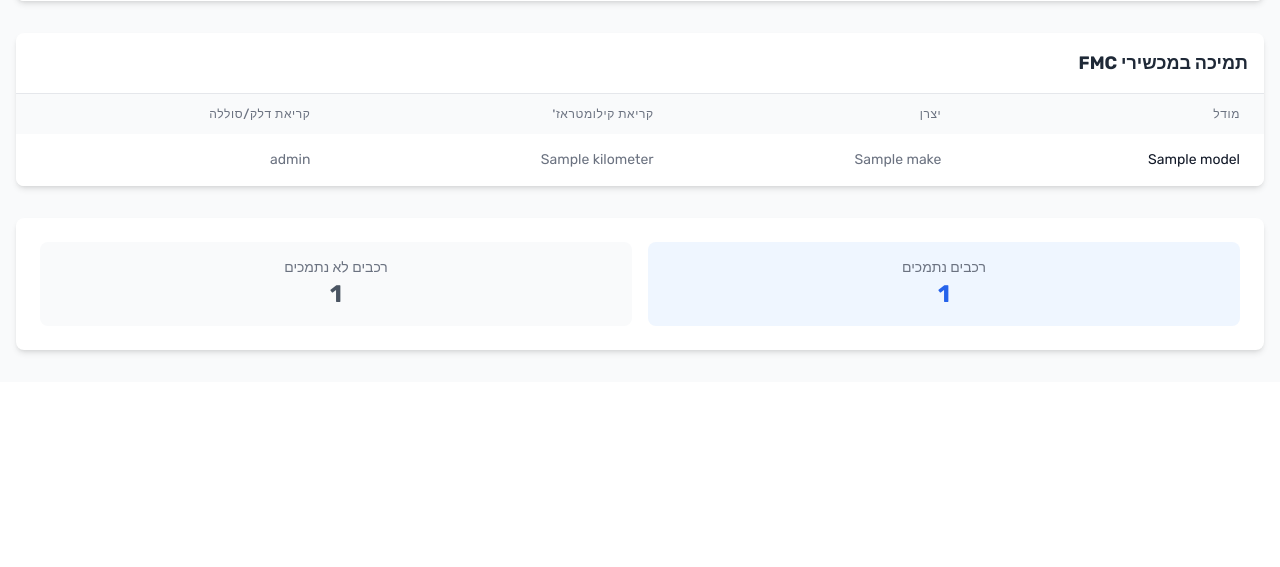
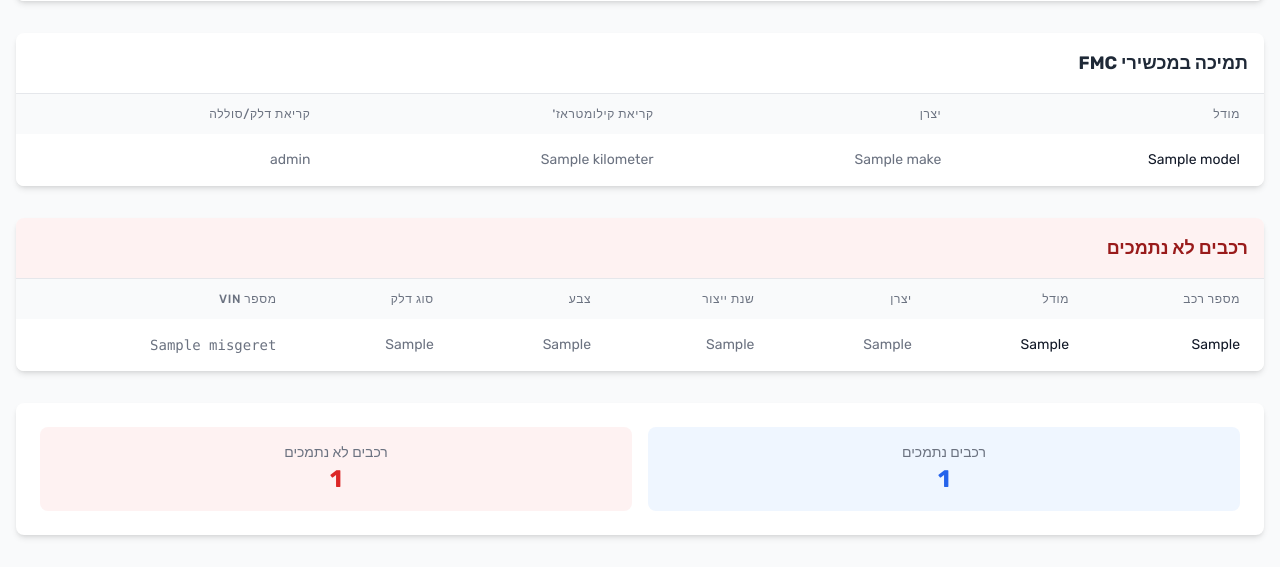
Before and after one commit to naorbarzion/vehicle-vin-search-by-number, a Flask app: template templates/index.html in a window 1280 px wide. Shown: the part 597-1164 px from the top of the page. Before the commit the page ends 952 px from the top, so only its background shows below. Run offline with Flask 2, Linux system fonts and the light colour scheme; the template is opened without the code that fills it: most values are stand-ins (such as "Sample title", 1, 10 or a date in 2020); some libraries are stand-ins or nearby versions.

Commit message:
Update index.html

```diff
--- a/templates/index.html
+++ b/templates/index.html
@@ -155,6 +155,43 @@
             </div>
             {% endif %}
 
+            <!-- Unsupported Vehicles Table -->
+            {% if unsupported_records %}
+            <div class="bg-white rounded-lg shadow-md overflow-hidden">
+                <div class="p-4 border-b border-gray-200 bg-red-50">
+                    <h2 class="text-lg font-semibold text-red-800">רכבים לא נתמכים</h2>
+                </div>
+                <div class="overflow-x-auto">
+                    <table class="min-w-full">
+                        <thead class="bg-gray-50">
+                            <tr>
+                                <th class="px-6 py-3 text-right text-xs font-medium text-gray-500 uppercase tracking-wider">מספר רכב</th>
+                                <th class="px-6 py-3 text-right text-xs font-medium text-gray-500 uppercase tracking-wider">מודל</th>
+                                <th class="px-6 py-3 text-right text-xs font-medium text-gray-500 uppercase tracking-wider">יצרן</th>
+                                <th class="px-6 py-3 text-right text-xs font-medium text-gray-500 uppercase tracking-wider">שנת ייצור</th>
+                                <th class="px-6 py-3 text-right text-xs font-medium text-gray-500 uppercase tracking-wider">צבע</th>
+                                <th class="px-6 py-3 text-right text-xs font-medium text-gray-500 uppercase tracking-wider">סוג דלק</th>
+                                <th class="px-6 py-3 text-right text-xs font-medium text-gray-500 uppercase tracking-wider">מספר VIN</th>
+                            </tr>
+                        </thead>
+                        <tbody class="bg-white divide-y divide-gray-200">
+                            {% for record in unsupported_records %}
+                            <tr class="table-row-fade table-hover">
+                                <td class="px-6 py-4 whitespace-nowrap text-sm text-gray-900">{{ record['mispar_rechev'] }}</td>
+                                <td class="px-6 py-4 whitespace-nowrap text-sm text-gray-900">{{ record['kinuy_mishari'] }}</td>
+                                <td class="px-6 py-4 whitespace-nowrap text-sm text-gray-500">{{ record['tozeret_nm'] }}</td>
+                                <td class="px-6 py-4 whitespace-nowrap text-sm text-gray-500">{{ record['shnat_yitzur'] }}</td>
+                                <td class="px-6 py-4 whitespace-nowrap text-sm text-gray-500">{{ record['tzeva_rechev'] }}</td>
+                                <td class="px-6 py-4 whitespace-nowrap text-sm text-gray-500">{{ record['sug_delek_nm'] }}</td>
+                                <td class="px-6 py-4 whitespace-nowrap text-sm font-mono text-gray-500">{{ record['misgeret'] }}</td>
+                            </tr>
+                            {% endfor %}
+                        </tbody>
+                    </table>
+                </div>
+            </div>
+            {% endif %}
+
             <!-- Statistics Summary -->
             <div class="bg-white rounded-lg shadow-md p-6">
                 <div class="grid grid-cols-2 gap-4">
@@ -162,9 +199,9 @@
                         <p class="text-sm text-gray-500">רכבים נתמכים</p>
                         <p class="text-2xl font-bold text-blue-600">{{ supported_count }}</p>
                     </div>
-                    <div class="text-center p-4 bg-gray-50 rounded-lg hover-scale">
+                    <div class="text-center p-4 bg-red-50 rounded-lg hover-scale">
                         <p class="text-sm text-gray-500">רכבים לא נתמכים</p>
-                        <p class="text-2xl font-bold text-gray-600">{{ unsupported_count }}</p>
+                        <p class="text-2xl font-bold text-red-600">{{ unsupported_count }}</p>
                     </div>
                 </div>
             </div>
```
